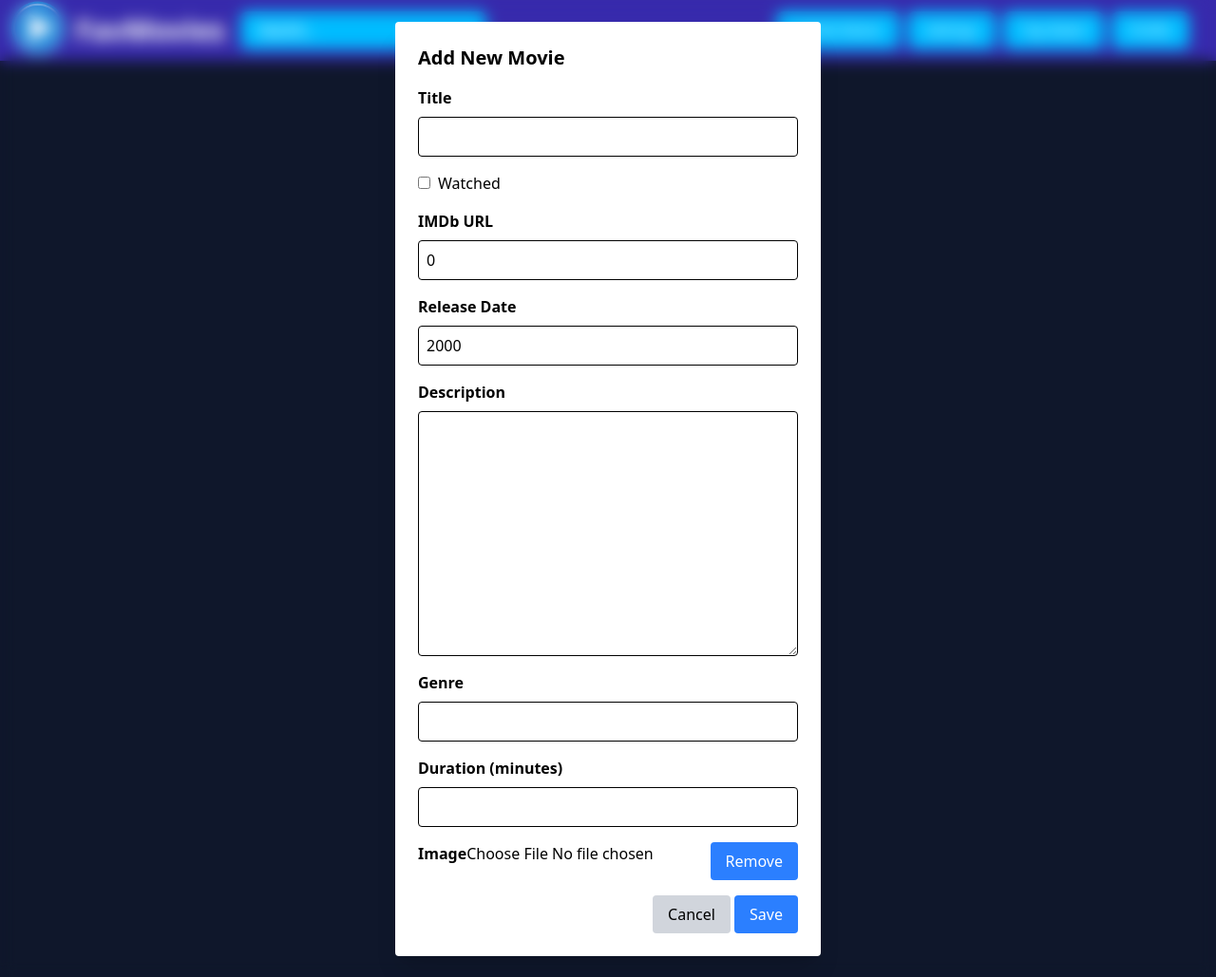
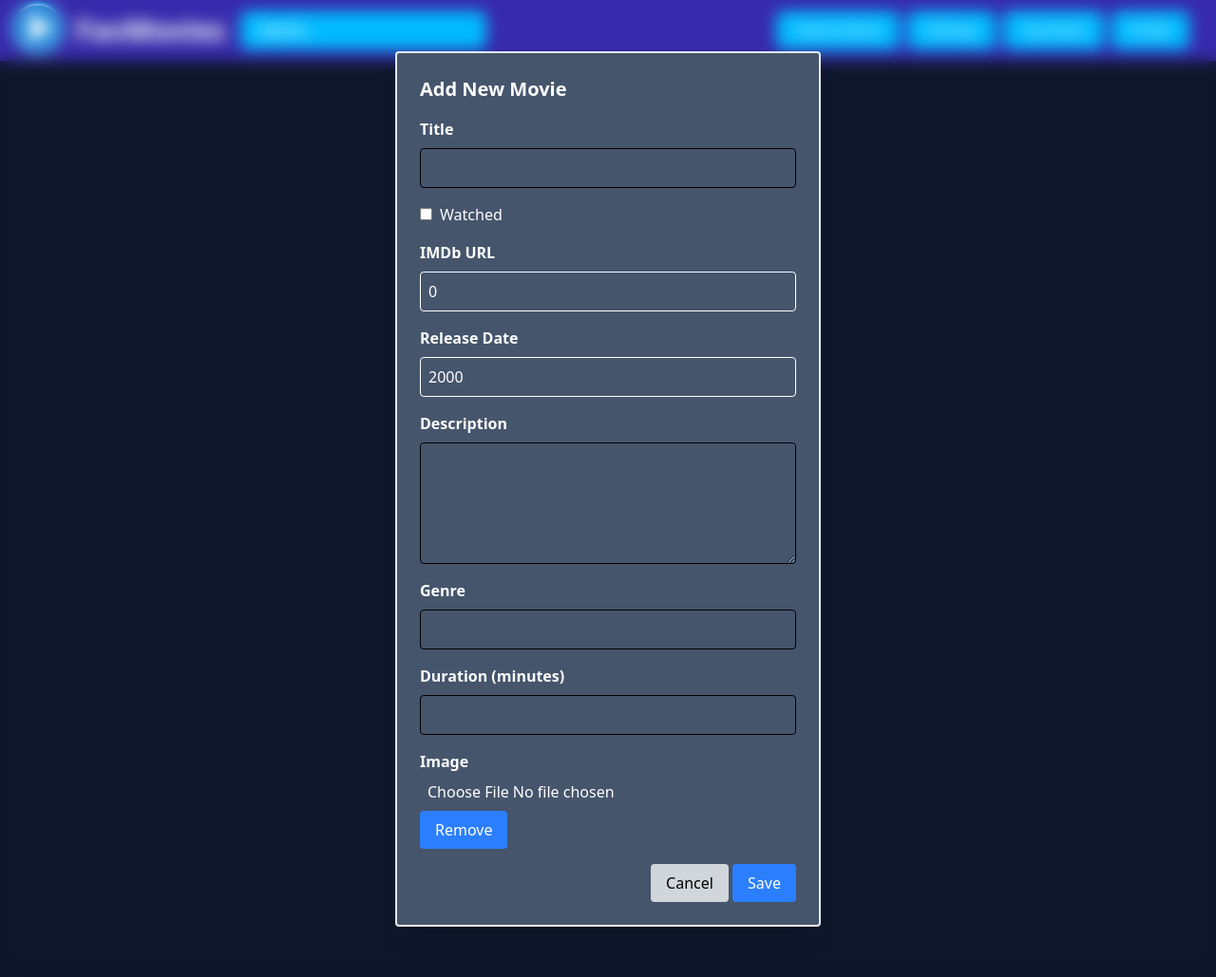
Before and after one commit to Sogaria/FavMov, a Django app: page / in a window 1280 px wide, after a click on "Submit Movie". Shown: the whole page at 95% size. Run offline with Django 5.2, Linux system fonts and the light colour scheme; data that the repository does not hold is empty; some libraries are stand-ins or nearby versions.

Commit message:
Readjusted movie form for more readability and screen fitting

```diff
--- a/fav_mov/templates/fav_mov/partials/movie_input_form.html
+++ b/fav_mov/templates/fav_mov/partials/movie_input_form.html
@@ -1,13 +1,13 @@
 {% load widget_tweaks %}
 
-<div id="modal" class="fixed inset-0 flex justify-center items-center hidden z-50">
+<div id="modal" class="fixed inset-0 items-start flex justify-center overflow-auto hidden z-50 p-4">
 
   <!-- Background blur layer -->
   <div class="absolute inset-0 backdrop-blur-sm"></div>
 
   <!-- Modal content -->
-  <div class="relative bg-white p-6 rounded shadow-xl w-full max-w-md z-10">
-    <h2 class="text-xl font-bold mb-4">Add New Movie</h2>
+  <div class="relative bg-slate-600 border-slate-200 border-2 p-6 rounded shadow-xl z-10 w-full max-w-md my-auto">
+    <h2 class="text-xl text-white font-bold mb-4">Add New Movie</h2>
     <form method="post" action="" enctype="multipart/form-data">
 
       {% csrf_token %}
@@ -15,48 +15,47 @@
       <input type="hidden" name="movie_id" id="id_movie_id">
 
       <!-- Title -->
-      <label class="block mb-2 font-semibold" for="id_title">Title</label>
+      <label class="block mb-2 font-semibold text-white" for="id_title">Title</label>
       {{ form.title|add_class:"w-full p-2 border rounded mb-4" }}
 
       <!-- Watched checkbox -->
       <label class="inline-flex items-center mb-4">
         {{ form.watched }}
-        <span class="ml-2">Watched</span>
+        <span class="ml-2 text-white">Watched</span>
       </label>
 
       <!-- IMDb URL -->
-      <label class="block mb-2 font-semibold" for="id_imdb">IMDb URL</label>
-      {{ form.imdb|add_class:"w-full p-2 border rounded mb-4" }}
+      <label class="block mb-2 font-semibold text-white" for="id_imdb">IMDb URL</label>
+      {{ form.imdb|add_class:"w-full p-2 border text-white rounded mb-4" }}
 
       <!-- Date -->
-      <label class="block mb-2 font-semibold" for="id_date">Release Date</label>
-      {{ form.date|add_class:"w-full p-2 border rounded mb-4" }}
+      <label class="block mb-2 font-semibold text-white" for="id_date">Release Date</label>
+      {{ form.date|add_class:"w-full p-2 border text-white rounded mb-4" }}
 
       <!-- Description -->
-      <label class="block mb-2 font-semibold" for="id_description">Description</label>
-      {{ form.description|add_class:"w-full p-2 border rounded mb-4" }}
+      <label class="block mb-2 font-semibold text-white" for="id_description">Description</label>
+      {{ form.description|add_class:"w-full p-2 border rounded h-32 mb-4" }}
 
       <!-- Genre -->
-      <label class="block mb-2 font-semibold" for="id_genre">Genre</label>
+      <label class="block mb-2 font-semibold text-white" for="id_genre">Genre</label>
       {{ form.genre|add_class:"w-full p-2 border rounded mb-4" }}
 
       <!-- Duration -->
-      <label class="block mb-2 font-semibold" for="id_duration_min">Duration (minutes)</label>
+      <label class="block mb-2 font-semibold text-white" for="id_duration_min">Duration (minutes)</label>
       {{ form.duration_min|add_class:"w-full p-2 border rounded mb-4" }}
 
-      <!-- Image -->
-      <div class="flex justify-between">
-        <label class="block mb-2 font-semibold" id="id_image" for="id_image">Image</label>
-        {{ form.image|add_class:"w-full mb-4" }}
-        <button type="button" onclick="removeImage()" class="px-4 py-2 bg-blue-500 text-white rounded hover:bg-blue-600">Remove</button>
+      <!-- Image field -->
+      <div class="mb-4">
+        <label class="block mb-2 font-semibold text-white" for="id_image">Image</label>
+          {{ form.image|add_class:"w-full text-white px-2" }}
+        <button type="button" onclick="removeImage()" class="mt-2 px-4 py-2 bg-blue-500 text-white rounded hover:bg-blue-600">Remove</button>
       </div>
 
-      <div class="flex justify-between mt-4 space-x-2">
-        <!-- Left Button -->
+      <!-- Buttons section -->
+      <div class="flex justify-between space-x-2">
         <div>
-          <button type="button" class="px-4 py-2 bg-red-600 text-amber-50 rounded hidden" id="delete-button">Delete</button>
+          <button type="button" class="px-4 bg-red-600 py-2 text-amber-50 rounded hidden" id="delete-button">Delete</button>
         </div>
-        <!-- Right buttons -->
         <div>
           <button type="button" onclick="toggleModal()" class="px-4 py-2 bg-gray-300 rounded">Cancel</button>
           <button type="submit" class="px-4 py-2 bg-blue-500 text-white rounded hover:bg-blue-600">Save</button>
--- a/static/css/output.css
+++ b/static/css/output.css
@@ -7,13 +7,9 @@
       "Segoe UI Emoji", "Segoe UI Symbol", "Noto Color Emoji";
     --font-mono: ui-monospace, SFMono-Regular, Menlo, Monaco, Consolas, "Liberation Mono",
       "Courier New", monospace;
-    --color-red-100: oklch(93.6% 0.032 17.717);
-    --color-red-400: oklch(70.4% 0.191 22.216);
     --color-red-600: oklch(57.7% 0.245 27.325);
-    --color-red-700: oklch(50.5% 0.213 27.518);
     --color-amber-50: oklch(98.7% 0.022 95.277);
     --color-amber-100: oklch(96.2% 0.059 95.617);
-    --color-amber-300: oklch(87.9% 0.169 91.605);
     --color-green-100: oklch(96.2% 0.044 156.743);
     --color-green-400: oklch(79.2% 0.209 151.711);
     --color-green-700: oklch(52.7% 0.154 150.069);
@@ -24,6 +20,9 @@
     --color-blue-600: oklch(54.6% 0.245 262.881);
     --color-indigo-500: oklch(58.5% 0.233 277.117);
     --color-indigo-800: oklch(39.8% 0.195 277.366);
+    --color-purple-400: oklch(71.4% 0.203 305.504);
+    --color-slate-200: oklch(92.9% 0.013 255.508);
+    --color-slate-600: oklch(44.6% 0.043 257.281);
     --color-slate-900: oklch(20.8% 0.042 265.755);
     --color-gray-300: oklch(87.2% 0.01 258.338);
     --color-black: #000;
@@ -42,7 +41,6 @@
     --radius-lg: 0.5rem;
     --ease-in-out: cubic-bezier(0.4, 0, 0.2, 1);
     --blur-sm: 8px;
-    --blur-2xl: 40px;
     --default-transition-duration: 150ms;
     --default-transition-timing-function: cubic-bezier(0.4, 0, 0.2, 1);
     --default-font-family: var(--font-sans);
@@ -225,6 +223,12 @@
   .z-50 {
     z-index: 50;
   }
+  .my-auto {
+    margin-block: auto;
+  }
+  .mt-2 {
+    margin-top: calc(var(--spacing) * 2);
+  }
   .mt-4 {
     margin-top: calc(var(--spacing) * 4);
   }
@@ -303,14 +307,14 @@
   .items-center {
     align-items: center;
   }
+  .items-start {
+    align-items: flex-start;
+  }
   .justify-between {
     justify-content: space-between;
   }
   .justify-center {
     justify-content: center;
-  }
-  .justify-end {
-    justify-content: flex-end;
   }
   .justify-start {
     justify-content: flex-start;
@@ -324,6 +328,12 @@
       margin-inline-start: calc(calc(var(--spacing) * 2) * var(--tw-space-x-reverse));
       margin-inline-end: calc(calc(var(--spacing) * 2) * calc(1 - var(--tw-space-x-reverse)));
     }
+  }
+  .overflow-auto {
+    overflow: auto;
+  }
+  .overflow-y-auto {
+    overflow-y: auto;
   }
   .rounded {
     border-radius: 0.25rem;
@@ -345,8 +355,11 @@
   .border-green-400 {
     border-color: var(--color-green-400);
   }
-  .bg-amber-300 {
-    background-color: var(--color-amber-300);
+  .border-slate-200 {
+    border-color: var(--color-slate-200);
+  }
+  .bg-black {
+    background-color: var(--color-black);
   }
   .bg-blue-500 {
     background-color: var(--color-blue-500);
@@ -369,6 +382,9 @@
   .bg-sky-400 {
     background-color: var(--color-sky-400);
   }
+  .bg-slate-600 {
+    background-color: var(--color-slate-600);
+  }
   .bg-slate-900 {
     background-color: var(--color-slate-900);
   }
@@ -383,6 +399,9 @@
   }
   .p-6 {
     padding: calc(var(--spacing) * 6);
+  }
+  .px-2 {
+    padding-inline: calc(var(--spacing) * 2);
   }
   .px-4 {
     padding-inline: calc(var(--spacing) * 4);
@@ -480,10 +489,6 @@
   }
   .backdrop-blur-sm {
     --tw-backdrop-blur: blur(var(--blur-sm));
-    -webkit-backdrop-filter: var(--tw-backdrop-blur,) var(--tw-backdrop-brightness,) var(--tw-backdrop-contrast,) var(--tw-backdrop-grayscale,) var(--tw-backdrop-hue-rotate,) var(--tw-backdrop-invert,) var(--tw-backdrop-opacity,) var(--tw-backdrop-saturate,) var(--tw-backdrop-sepia,);
-    backdrop-filter: var(--tw-backdrop-blur,) var(--tw-backdrop-brightness,) var(--tw-backdrop-contrast,) var(--tw-backdrop-grayscale,) var(--tw-backdrop-hue-rotate,) var(--tw-backdrop-invert,) var(--tw-backdrop-opacity,) var(--tw-backdrop-saturate,) var(--tw-backdrop-sepia,);
-  }
-  .backdrop-filter {
     -webkit-backdrop-filter: var(--tw-backdrop-blur,) var(--tw-backdrop-brightness,) var(--tw-backdrop-contrast,) var(--tw-backdrop-grayscale,) var(--tw-backdrop-hue-rotate,) var(--tw-backdrop-invert,) var(--tw-backdrop-opacity,) var(--tw-backdrop-saturate,) var(--tw-backdrop-sepia,);
     backdrop-filter: var(--tw-backdrop-blur,) var(--tw-backdrop-brightness,) var(--tw-backdrop-contrast,) var(--tw-backdrop-grayscale,) var(--tw-backdrop-hue-rotate,) var(--tw-backdrop-invert,) var(--tw-backdrop-opacity,) var(--tw-backdrop-saturate,) var(--tw-backdrop-sepia,);
   }
@@ -616,11 +627,6 @@
   inherits: false;
   initial-value: 0 0 #0000;
 }
-@property --tw-outline-style {
-  syntax: "*";
-  inherits: false;
-  initial-value: solid;
-}
 @property --tw-blur {
   syntax: "*";
   inherits: false;
@@ -718,6 +724,15 @@
   syntax: "*";
   inherits: false;
 }
+@property --tw-text-shadow-color {
+  syntax: "*";
+  inherits: false;
+}
+@property --tw-text-shadow-alpha {
+  syntax: "<percentage>";
+  inherits: false;
+  initial-value: 100%;
+}
 @layer properties {
   @supports ((-webkit-hyphens: none) and (not (margin-trim: inline))) or ((-moz-orient: inline) and (not (color:rgb(from red r g b)))) {
     *, ::before, ::after, ::backdrop {
@@ -738,7 +753,6 @@
       --tw-ring-offset-width: 0px;
       --tw-ring-offset-color: #fff;
       --tw-ring-offset-shadow: 0 0 #0000;
-      --tw-outline-style: solid;
       --tw-blur: initial;
       --tw-brightness: initial;
       --tw-contrast: initial;
@@ -763,6 +777,8 @@
       --tw-backdrop-sepia: initial;
       --tw-duration: initial;
       --tw-ease: initial;
+      --tw-text-shadow-color: initial;
+      --tw-text-shadow-alpha: 100%;
     }
   }
 }
```
Also changed, not shown: other parts of static/css/output.css (+18 -22 lines).
